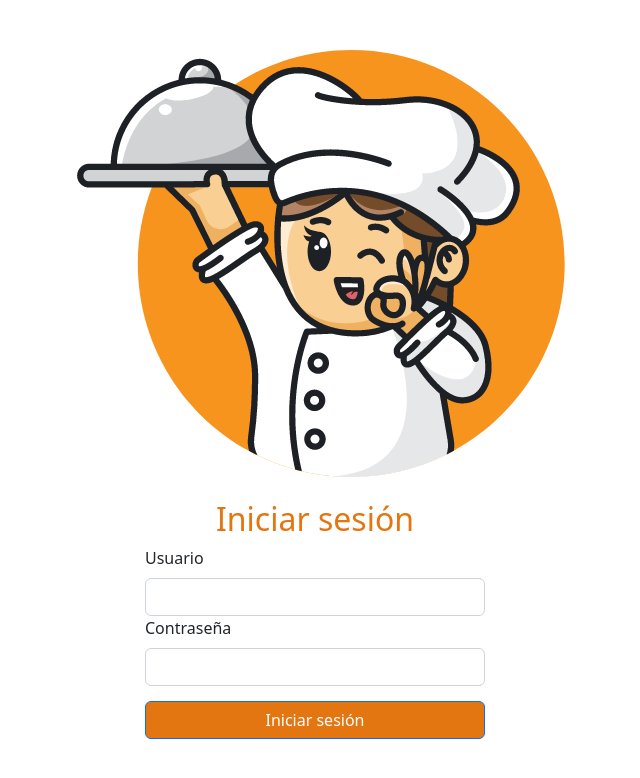
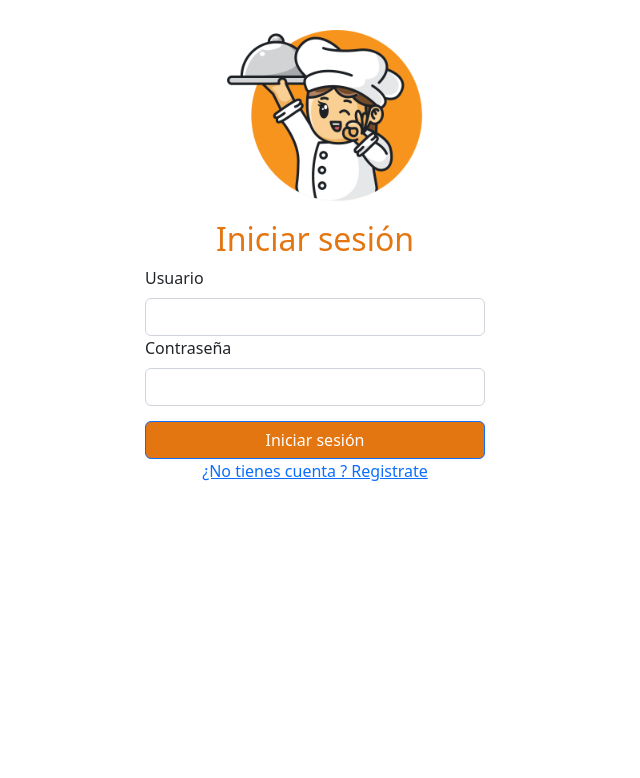
Before and after one commit to ivanpalenciab/Cookflash, a React (Create React App) app in the folder proyecto-front/: page / in a window 1280 px wide. Shown: the top 778 px of the page, without its empty margins (313-953 px from the left). Built offline with nearby package versions, Linux system fonts and the light colour scheme.

Commit message:
Modificamos la imagen y agregamos opcion de registrarse

```diff
--- a/proyecto-front/src/componentes/login/login.css
+++ b/proyecto-front/src/componentes/login/login.css
@@ -13,7 +13,9 @@
 #login-container .form-label{
     float:left;
 }
-#login-form
+#login-container{
+    margin-bottom: 50px;
+}
 
 .boton-iniciarSesion{
     background-color:#e47611;
@@ -23,3 +25,8 @@
     height: 50px;
     margin-bottom: 10px;
 }
+#imagen-container img{
+    height: 200px;
+    margin-bottom: 10px;
+    margin-top: 10px;
+}
--- a/proyecto-front/src/componentes/login/login.js
+++ b/proyecto-front/src/componentes/login/login.js
@@ -20,9 +20,10 @@ export default class Login extends React.Component {
       <Container id="login-container">
         <Row>
           <Col>
-            <Row>
-
+            <Row >
+              <div id="imagen-container">
               <ImagenLogo />
+              </div>
 
             </Row>
             <Row >
@@ -65,6 +66,7 @@ export default class Login extends React.Component {
                       Iniciar sesión
                     </Button>
                   </Form>
+                  <a href="">¿No tienes cuenta ? Registrate</a>
                 </Col>
               </Row>
             </Row>
```
